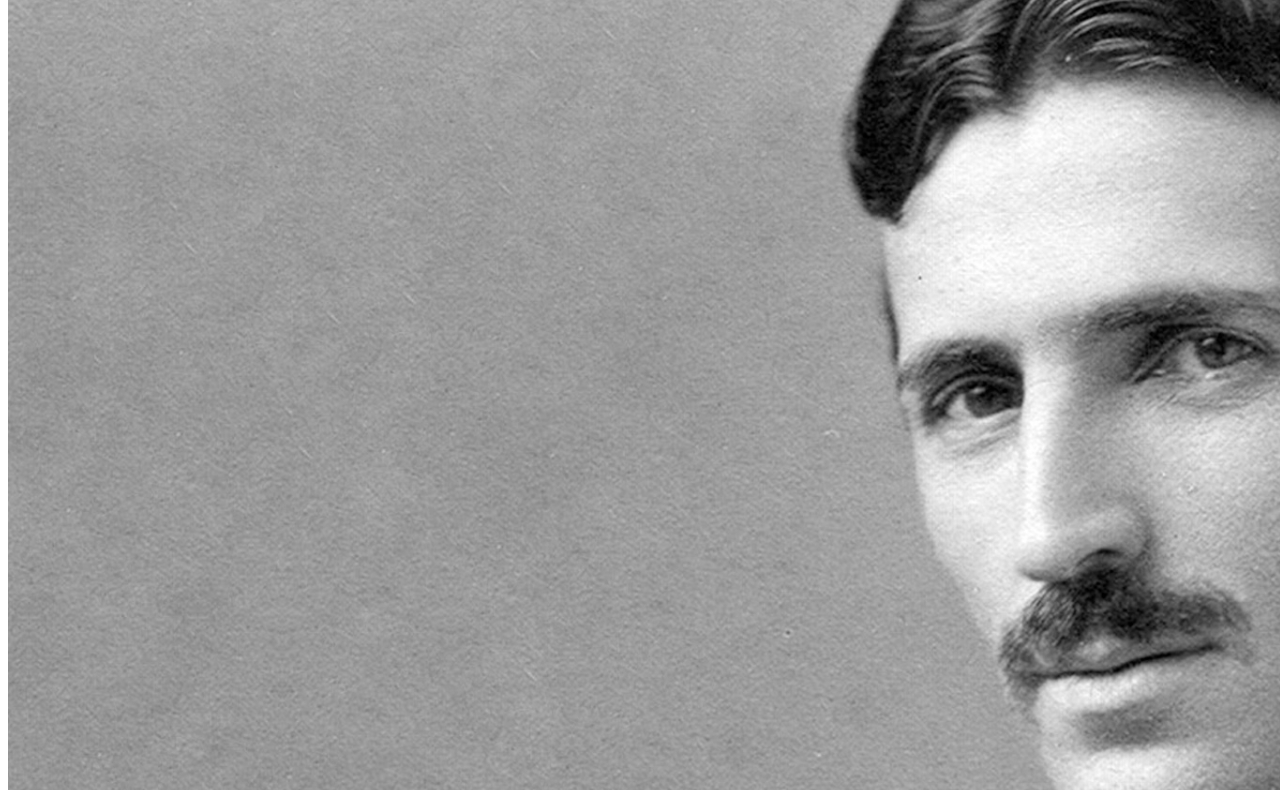
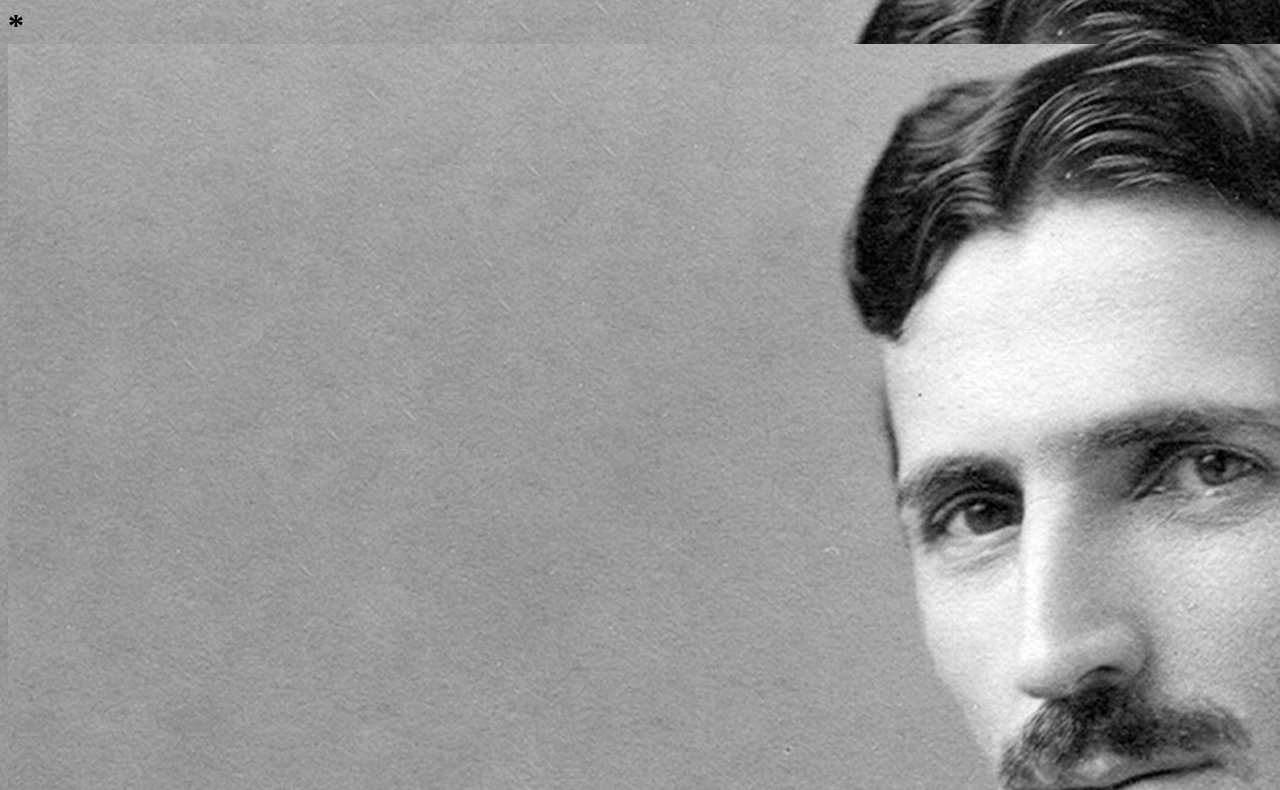
Before and after one commit to 42silasweis/42silasweis.github.io, a plain HTML site: page index.html in a window 1280 px wide. Shown: the part 99-889 px from the top of the page. Drawn offline with Linux system fonts and the light colour scheme.

Commit message:
Update index.html

```diff
--- a/index.html
+++ b/index.html
@@ -2,4 +2,9 @@ Hello Peoples
 
 It's a me Mario!
 
-<img = src = "img/Nikola-tesla.jpg">
+<html>
+<body
+      background="img/Nikola-tesla.jpg">
+  <h1> Hello Peoples!<h1>
+
+*<img = src = "img/Nikola-tesla.jpg">
```
